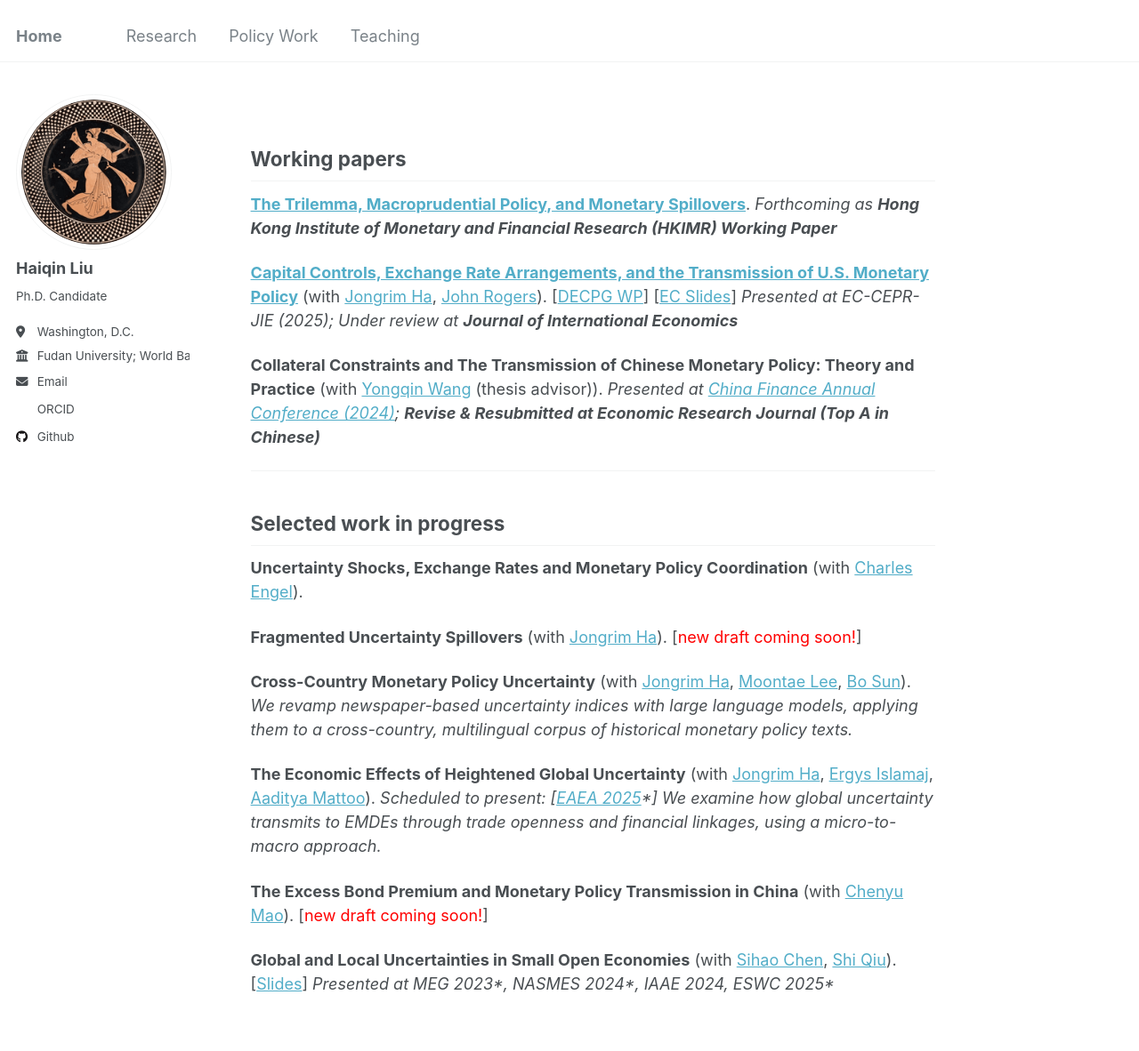
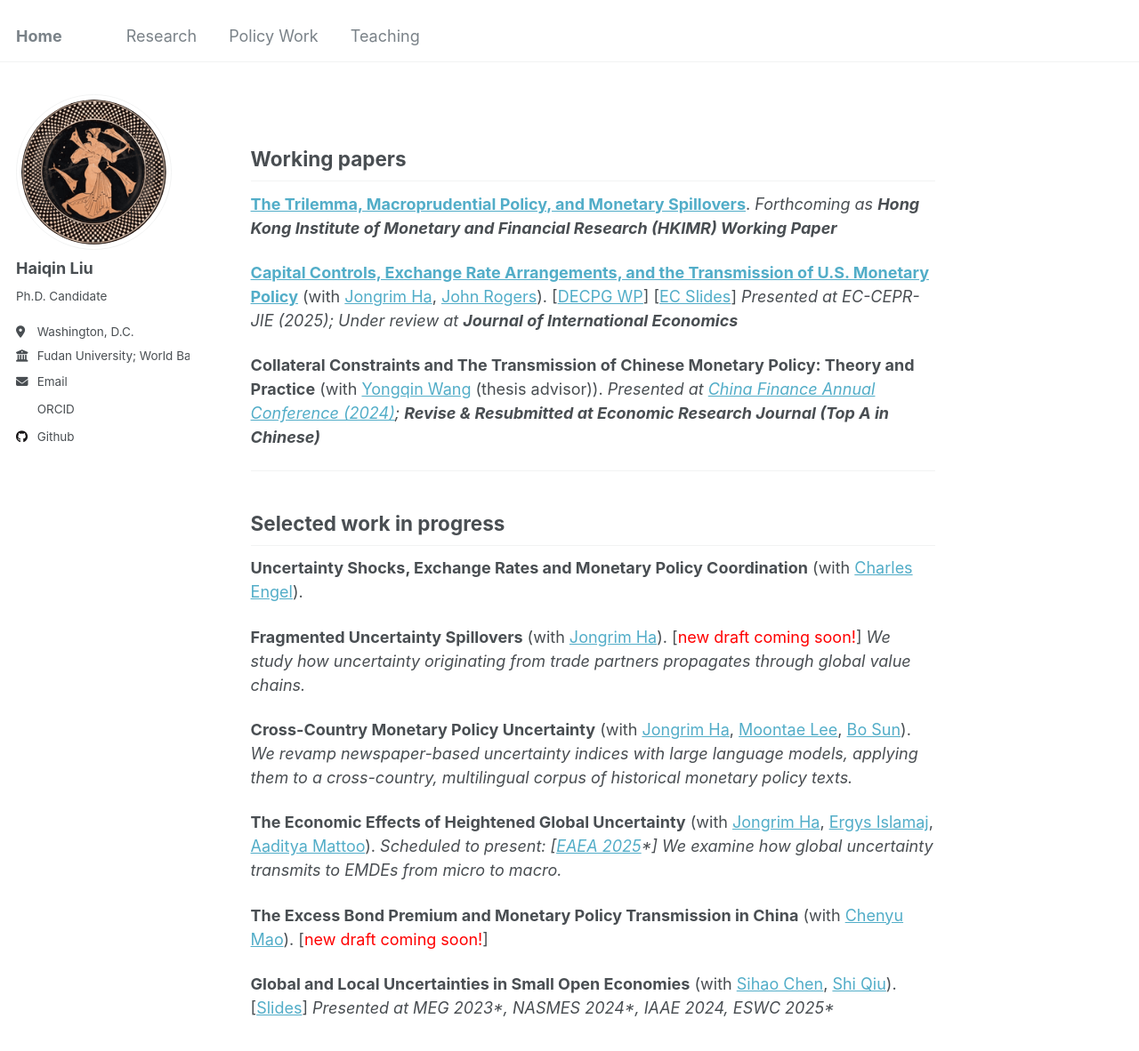
Before and after one commit to liuhaiqinFDU/liuhaiqinFDU.github.io, a Jekyll site: the page built from research.md, in a window 1280 px wide and 1360 px high. Shown: the top 1182 px of the window at 89% size. Built offline with Jekyll 4.4.1, drawn with Linux system fonts in a browser that asks for light colours; some web fonts are replaced.

Commit message:
Update research.md

```diff
--- a/research.md
+++ b/research.md
@@ -24,13 +24,14 @@ title: ""
 
 **Uncertainty Shocks, Exchange Rates and Monetary Policy Coordination** (with [Charles Engel](https://users.ssc.wisc.edu/~cengel/)).
 
-**Fragmented Uncertainty Spillovers** (with [Jongrim Ha](https://www.jongrimha.com/)). [<font color="red">new draft coming soon!</font>] <!-- We show spatial econometric evidence of uncertainty shocks transmit through global value chains: U.S. uncertainty travels upstream to suppliers, while China’s propagate downstream to customers. -->
+**Fragmented Uncertainty Spillovers** (with [Jongrim Ha](https://www.jongrimha.com/)). [<font color="red">new draft coming soon!</font>]
+*We study how uncertainty originating from trade partners propagates through global value chains.*
 
 **Cross-Country Monetary Policy Uncertainty** (with [Jongrim Ha](https://www.jongrimha.com/), [Moontae Lee](https://business.uic.edu/profiles/lee-moontae/), [Bo Sun](https://sites.google.com/site/bosun09/home)).
 *We revamp newspaper-based uncertainty indices with large language models, applying them to a cross-country, multilingual corpus of historical monetary policy texts.*
 
 **The Economic Effects of Heightened Global Uncertainty** (with [Jongrim Ha](https://www.jongrimha.com/), [Ergys Islamaj](https://www.worldbank.org/en/about/people/e/ergys-islamaj), [Aaditya Mattoo](https://www.worldbank.org/en/about/people/a/aaditya-mattoo)). *Scheduled to present: [[EAEA 2025](https://www.eaeaweb.com/)\*]*
-*We examine how global uncertainty transmits to EMDEs through trade openness and financial linkages, using a micro-to-macro approach.*
+*We examine how global uncertainty transmits to EMDEs from micro to macro.*
 
 **The Excess Bond Premium and Monetary Policy Transmission in China** (with [Chenyu Mao](https://sites.google.com/view/chenyu-sophia-mao/home-page)). [<font color="red">new draft coming soon!</font>] <!-- We build the EBP index for China adjusted for [Geng and Pan’s (2024)](https://onlinelibrary.wiley.com/doi/10.1111/jofi.13380) SOE premium.-->
 
```
